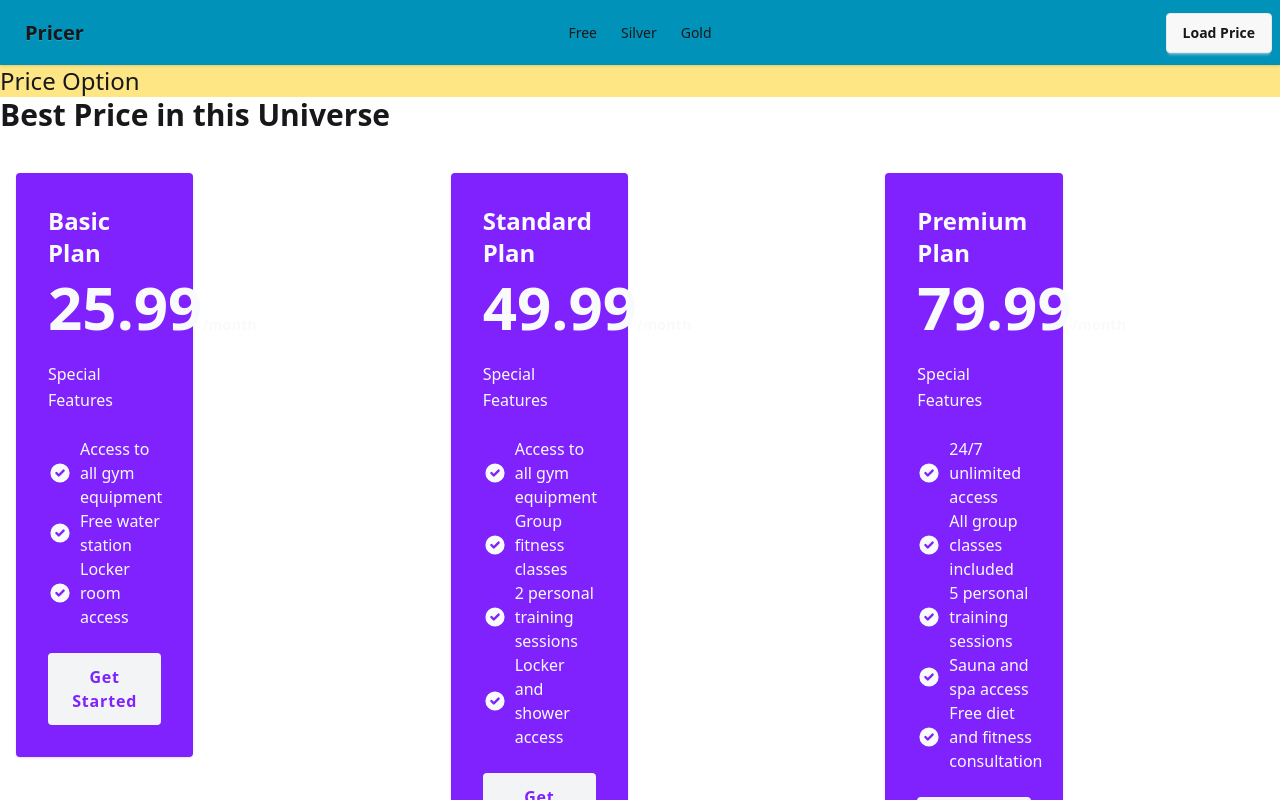
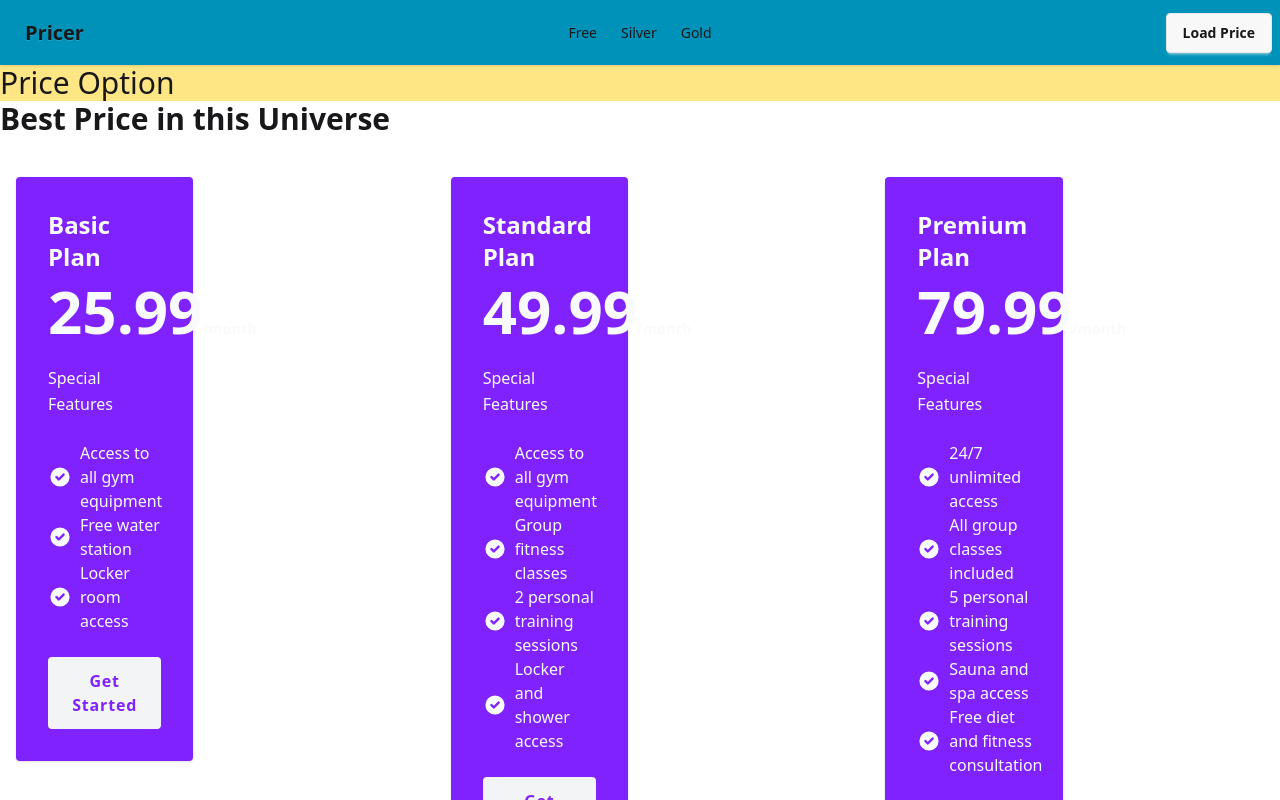
Before and after one commit to abrarasif11/price-option, a React (Vite) app: page / in a window 1280 px wide. Shown: the top 800 px of the page. Built offline with nearby package versions, Linux system fonts and the light colour scheme.

Commit message:
text size change

```diff
--- a/src/App.jsx
+++ b/src/App.jsx
@@ -7,7 +7,7 @@ function App() {
   return (
     <>
     <Navbar/>
-      <h1 className="text-2xl bg-amber-200 ">Price Option</h1>
+      <h1 className="text-3xl bg-amber-200 ">Price Option</h1>
      <PriceOptions/>
      <LineChart></LineChart>
     </>
```
